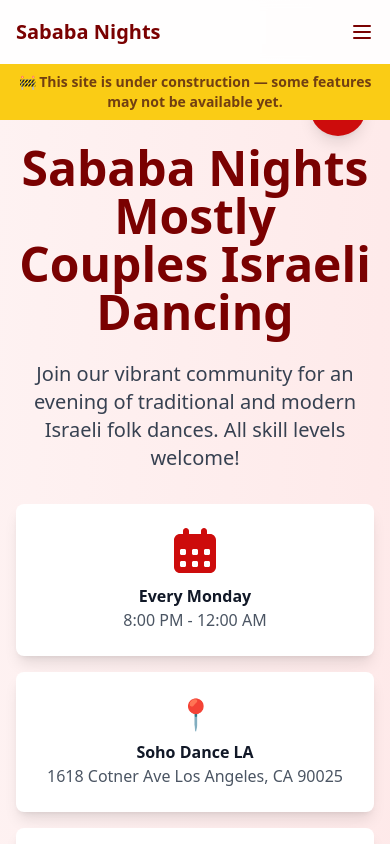
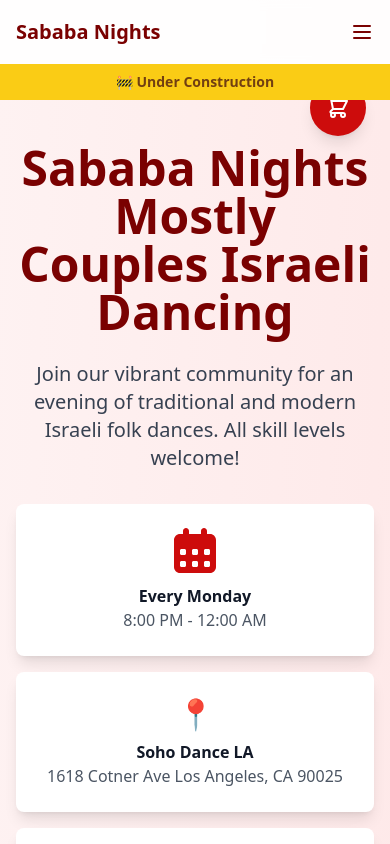
Before and after one commit to Legion345/sababanights-website, a React (Vite) app: page / in a window 390 px wide. Shown: the top 844 px of the page. Built offline with nearby package versions, Linux system fonts and the light colour scheme.

Commit message:
fix under constructions banner for mobile

```diff
--- a/src/App.tsx
+++ b/src/App.tsx
@@ -43,7 +43,8 @@ export default function App() {
                 : "top-16 w-screen py-2 px-4"
             }`}
           >
-            🚧 This site is under construction — some features may not be available yet.
+            <span className="sm:hidden">🚧 Under Construction</span>
+            <span className="hidden sm:inline">🚧 This site is under construction — some features may not be available yet.</span>
           </div>
           <main className="flex-1">
             <Hero />
```
